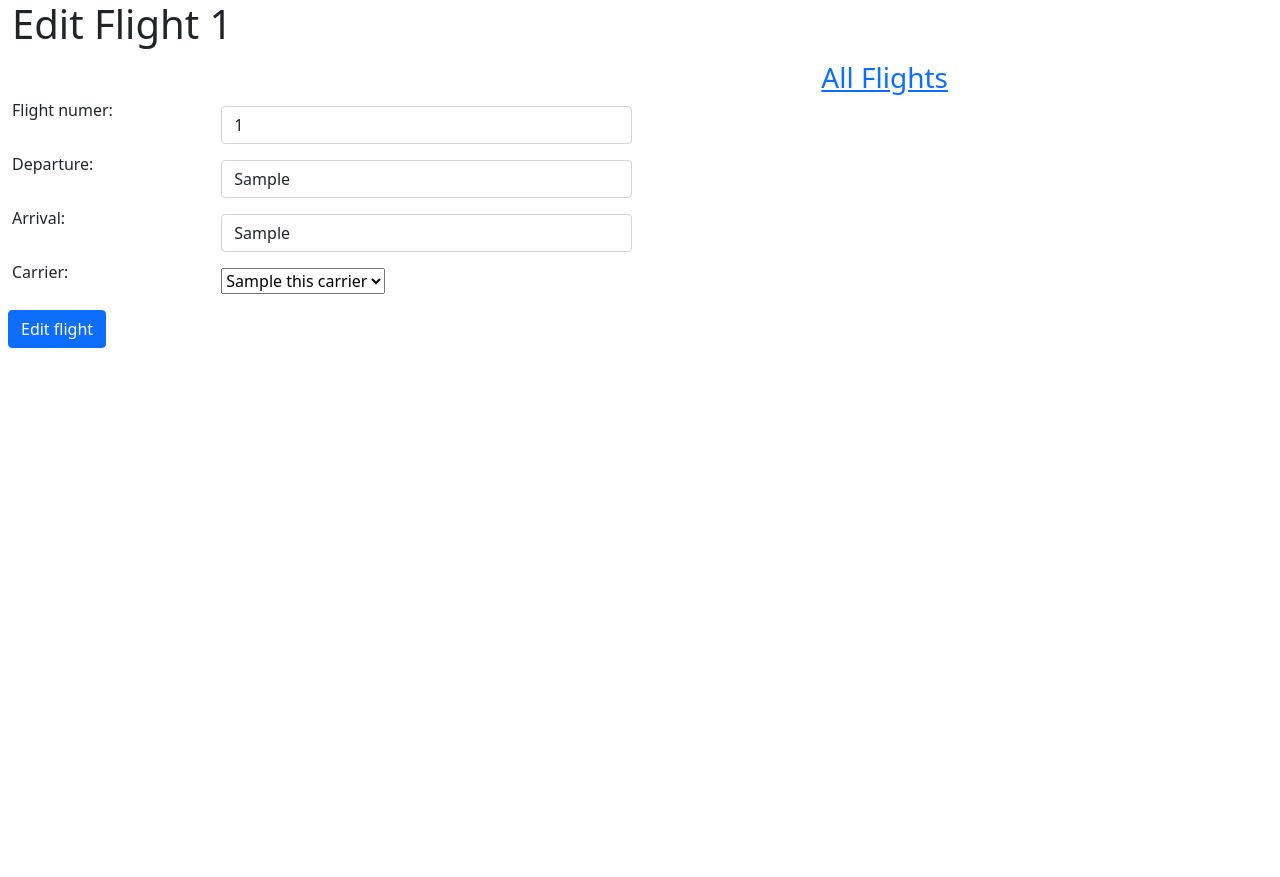
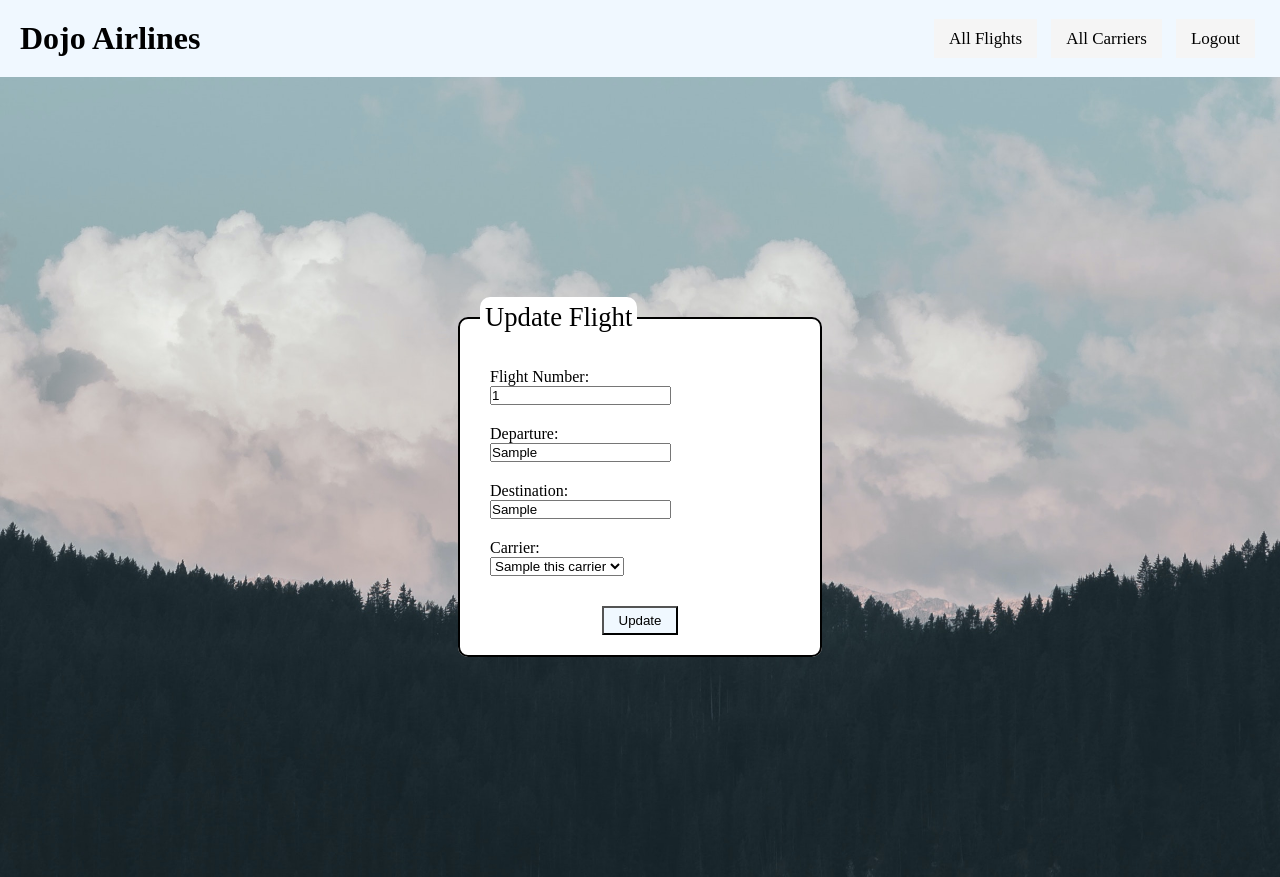
Before and after one commit to afelixj89/GroupProject, a Flask app: template flask_app/templates/edit_flight.html in a window 1280 px wide. Before the commit the page ends 348 px from the top, so only its background shows below. Run offline with Flask 2, Linux system fonts and the light colour scheme; the template is opened without the code that fills it: most values are stand-ins (such as "Sample title", 1, 10 or a date in 2020).

Commit message:
Completed 'Update Flight/Carrier' html pages

```diff
--- a/flask_app/templates/edit_flight.html
+++ b/flask_app/templates/edit_flight.html
@@ -4,41 +4,39 @@
     <meta charset="UTF-8">
     <meta http-equiv="X-UA-Compatible" content="IE=edge">
     <meta name="viewport" content="width=device-width, initial-scale=1.0">
-    <link href="https://cdn.jsdelivr.net/npm/bootstrap@5.1.3/dist/css/bootstrap.min.css" rel="stylesheet" integrity="sha384-1BmE4kWBq78iYhFldvKuhfTAU6auU8tT94WrHftjDbrCEXSU1oBoqyl2QvZ6jIW3" crossorigin="anonymous">
     <title>Edit Flight</title>
+    <!-- <link rel="stylesheet" href="{{url_for('static', filename='css/styles.css')}}"> For Flask Use when set up. -->
+    <link rel="stylesheet" href="../static/css/style.css"> <!--For HTML setup without flask use-->
 </head>
 <body>
-    <div class="container-fluid">
-        <div class="row">
-            <div class="col-9">
-                <h1>Edit Flight {{ one_flight.number }}</h1>  <!-- Added flight number-->
-            <div class="col text-end fs-3">
-                <a href="/flights">All Flights</a>   <!---link to Flights page-->
+    <div class="banner">
+        <h1 class="banner_title">Dojo Airlines</h1>
+        <div class="navButons">
+            <a href="">All Flights</a>
+            <a href="">All Carriers</a>
+            <a href="/">Logout</a>
         </div>
     </div>
-        <form action="/flights/{{ one_flight.id }}/edit_in_db" method="POST"> <!--- Route to send the data to database (located in the controllers @app.route("/carriers/add"); dont forget method="POST"-->
-            <div class="form-group row">
-                <label class="col-sm-2 col -form-label lg pt-2.5">Flight numer:</label>
-                <div  class="col-sm-4 p-2">
-                    <input type="text" value="{{ one_flight.number }}" class="form-control" name="number">
+    <div class="bg_image image1">
+        <div class="content">
+            <form action="/flights/add" method="post">
+                <fieldset class="form_box">
+                    <legend class="legend_bg">Update Flight</legend>
+                    <div class="entries">
+                        <div class="row">
+                            <label for="number">Flight Number:</label>
+                            <input type="number" name="number" value="{{one_flight.number}}">
                         </div>
+                        <div class="row">
+                            <label for="starting_city">Departure:</label>
+                            <input type="text" name="starting_city" value="{{one_flight.starting_city}}">
                         </div>
-            <div class="form-group row">
-                <label class="col-sm-2 col -form-label lg pt-2.5">Departure:</label>
-                <div  class="col-sm-4 p-2">
-                    <input type="text" value="{{ one_flight.starting_city }}" class="form-control" name="starting_city">
+                        <div class="row">
+                            <label for="ending_city">Destination:</label>
+                            <input type="text" name="ending_city" value="{{one_flight.ending_city}}">
                         </div>
-            </div>
-            <div class="form-group row">
-                <label class="col-sm-2 col -form-label lg pt-2.5">Arrival:</label>
-                <div  class="col-sm-4 p-2">
-                    <input type="text" value="{{ one_flight.ending_city }}" class="form-control" name="ending_city">
-                </div>
-            </div>
-            <div class="form-group row">
-                <label class="col-sm-2 col -form-label lg pt-2.5">Carrier:</label>
-                <!---Added dropdown to show carriers - notice that we need the carriers from the database-->
-                <div  class="col-sm-4 p-2">
+                        <div class="row">
+                            <label for="carrier_id">Carrier:</label>
                             <select name="carrier_id">
                                 {% for this_carrier in all_carriers %}
                                     {% if this_carrier.id == one_flight.carrier.id %} <!-- if this carrier id is the same as the carrier of the flight, make it the select option -->
@@ -49,11 +47,13 @@
                                 {% endfor %}
                             </select>
                         </div>
-            <div class="form-group row">
-                <div  class="col-sm-4 p-2">
-                    <button type="submit" class="btn btn-primary">Edit flight</button>
+                    </div>
+                    <div class="form_button">
+                        <button type="submit" id="add_button">Update</button>
+                    </div>
+                </fieldset>
+            </form>
         </div>
     </div>
-        </form>
 </body>
 </html>
```
Also changed, not shown: flask_app/templates/edit_carrier.html (+35 -33 lines). Lines whose indentation alone changed are shown as unchanged.
